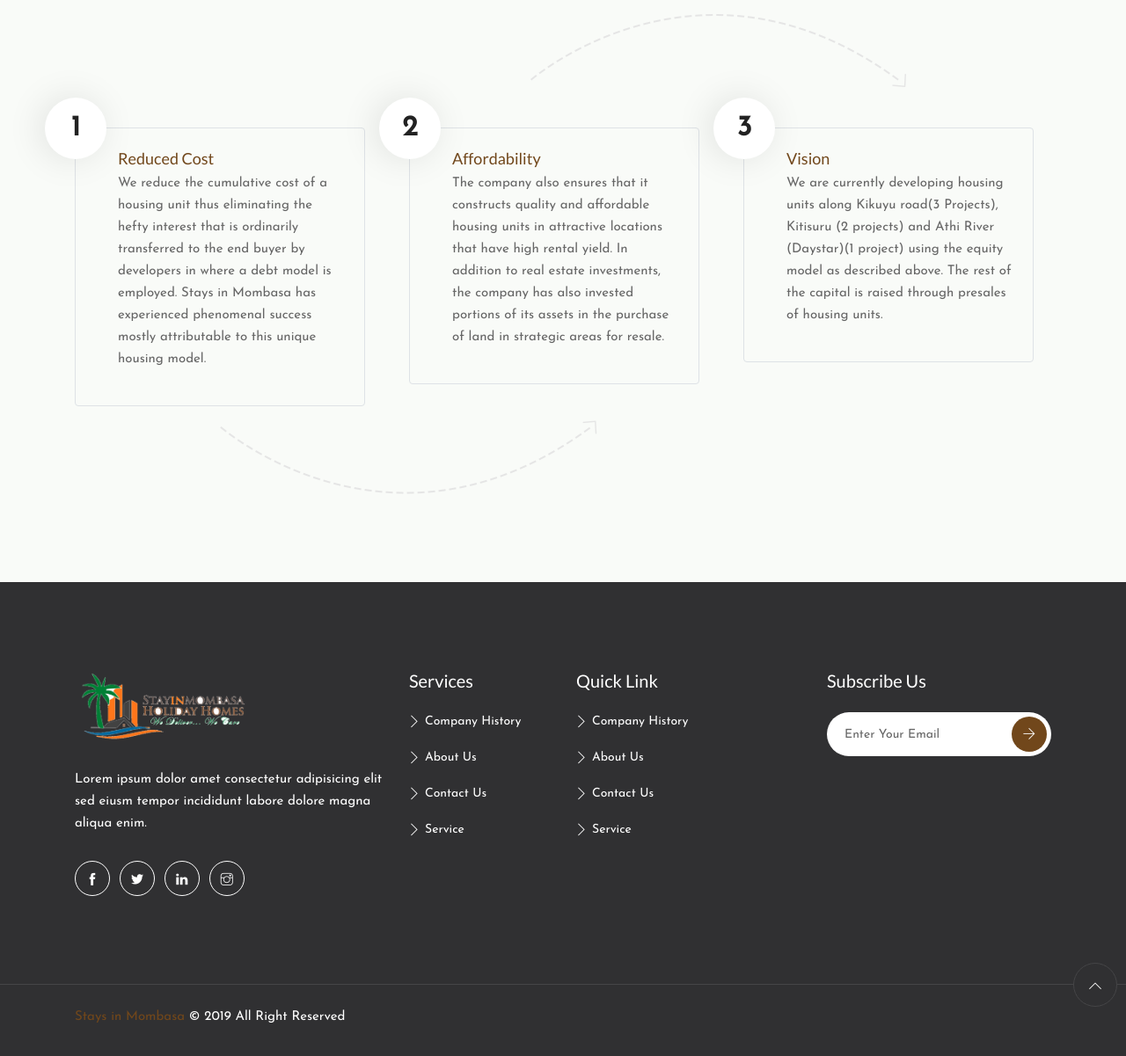
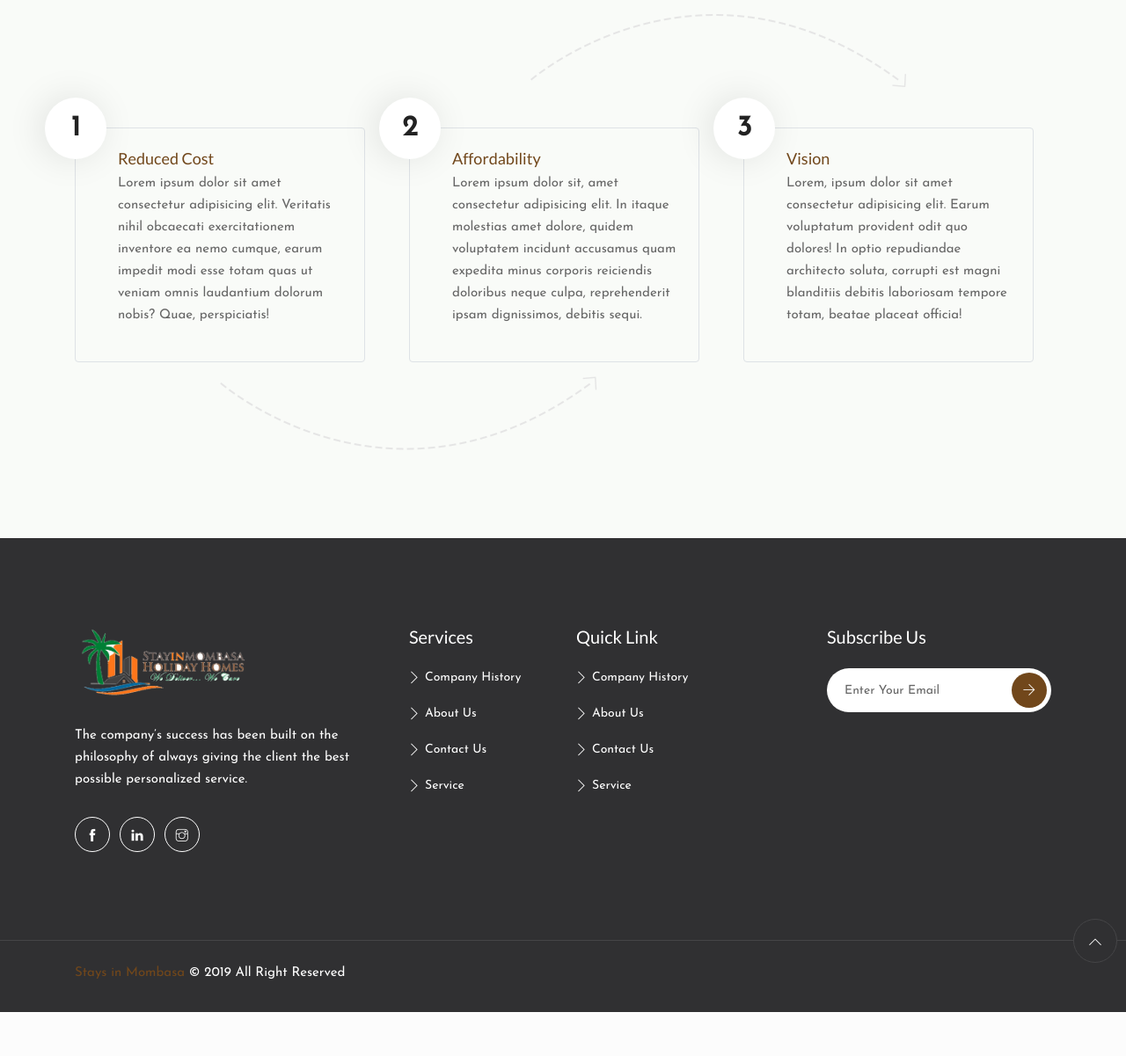
Before and after one commit to AMfalme/Herihomes, a Django app: template home/templates/home/about_page.html in a window 1280 px wide. Shown: the part 2052-3253 px from the top of the page at 88% size. After the commit the page ends 3203 px from the top, so only its background shows below. Run offline with Django 3.2, Linux system fonts and the light colour scheme; the template is opened without the code that fills it, so the values that code supplies are empty; parts of the project's set-up code (start-up, migrations or seed data) failed here and were passed over; some libraries are stand-ins or nearby versions.

Commit message:
changes for updpated website

```diff
--- a/home/templates/home/about_page.html
+++ b/home/templates/home/about_page.html
@@ -91,7 +91,9 @@
                 <div class="process-item py-xl-4 pl-xl-5 pt-5 px-4 rounded border position-relative">
                     <div class="process-item-number">1</div>
                     <h5 class="text-primary">Reduced Cost</h5>
-                    <p>We reduce the cumulative cost of a housing unit thus eliminating the hefty interest that is ordinarily transferred to the end buyer by developers in where a debt model is employed. Stays in Mombasa has experienced phenomenal success mostly attributable to this unique housing model.</p>
+                    <p>
+                        Lorem ipsum dolor sit amet consectetur adipisicing elit. Veritatis nihil obcaecati exercitationem inventore ea nemo cumque, earum impedit modi esse totam quas ut veniam omnis laudantium dolorum nobis? Quae, perspiciatis!
+                    </p>
                 </div>
             </div>
             <!-- process step -->
@@ -99,7 +101,7 @@
                 <div class="process-item py-xl-4 pl-xl-5 pt-5 px-4 rounded border position-relative">
                     <div class="process-item-number">2</div>
                     <h5 class="text-primary">Affordability</h5>
-                    <p>The company also ensures that it constructs quality and affordable housing units in attractive locations that have high rental yield. In addition to real estate investments, the company has also invested portions of its assets in the purchase of land in strategic areas for resale.</p>
+                    <p>Lorem ipsum dolor sit, amet consectetur adipisicing elit. In itaque molestias amet dolore, quidem voluptatem incidunt accusamus quam expedita minus corporis reiciendis doloribus neque culpa, reprehenderit ipsam dignissimos, debitis sequi.</p>
                 </div>
             </div>
             <!-- process step -->
@@ -107,7 +109,7 @@
                 <div class="process-item py-xl-4 pl-xl-5 pt-5 px-4 rounded border position-relative">
                     <div class="process-item-number">3</div>
                     <h5 class="text-primary">Vision</h5>
-                    <p>We are currently developing housing units along Kikuyu road(3 Projects), Kitisuru (2 projects) and Athi River (Daystar)(1 project) using the equity model as described above. The rest of the capital is raised through presales of housing units. </p>
+                    <p>Lorem, ipsum dolor sit amet consectetur adipisicing elit. Earum voluptatum provident odit quo dolores! In optio repudiandae architecto soluta, corrupti est magni blanditiis debitis laboriosam tempore totam, beatae placeat officia! </p>
                 </div>
             </div>
         </div>
--- a/home/templates/home/footer.html
+++ b/home/templates/home/footer.html
@@ -7,7 +7,9 @@
                     <div class="mb-5 mb-md-0 text-center text-md-left">
                         <!-- logo -->
                         <img class="mb-30" src="/static/images/stays.png" width="200px" alt="logo">
-                        <p class="text-white mb-30">Lorem ipsum dolor amet consectetur adipisicing elit sed eiusm tempor incididunt labore dolore magna aliqua enim.</p>
+                        <p class="text-white mb-30">
+                            The company’s success has been built on the philosophy of always giving the client the best possible personalized service.
+                        </p>
                         <!-- social icon -->
                         <ul class="list-inline">
                             <li class="list-inline-item">
@@ -15,11 +17,11 @@
                                     <i class="ti-facebook"></i>
                                 </a>
                             </li>
-                            <li class="list-inline-item">
+                            <!-- <li class="list-inline-item">
                                 <a class="social-icon-outline" href="#">
                                     <i class="ti-twitter-alt"></i>
                                 </a>
-                            </li>
+                            </li> -->
 
                             <li class="list-inline-item">
                                 <a class="social-icon-outline" href="https://www.linkedin.com/in/staysinmombasa-holiday-homes-0ab12b207/?originalSubdomain=ke">
--- a/home/templates/home/home_page.html
+++ b/home/templates/home/home_page.html
@@ -133,7 +133,7 @@
             <div class="col-lg-6">
                 <p class="text-white align-self-center h4">We offer comprehensive <br> Cost-effective packages.</p>
                 <div class="d-flex">
-                    <a class="popup-youtube play-icon mr-4" href="https://www.youtube.com/watch?v=fcsMceEq9NQ">
+                    <a class="popup-youtube play-icon mr-4" href="#">
                         <i class="fas fa-download"></i>
                     </a>
 
```
Also changed, not shown: home/templates/home/home_projects.html (+12 -12 lines), home/templates/home/portfolio_page.html (+1 -7 lines).
